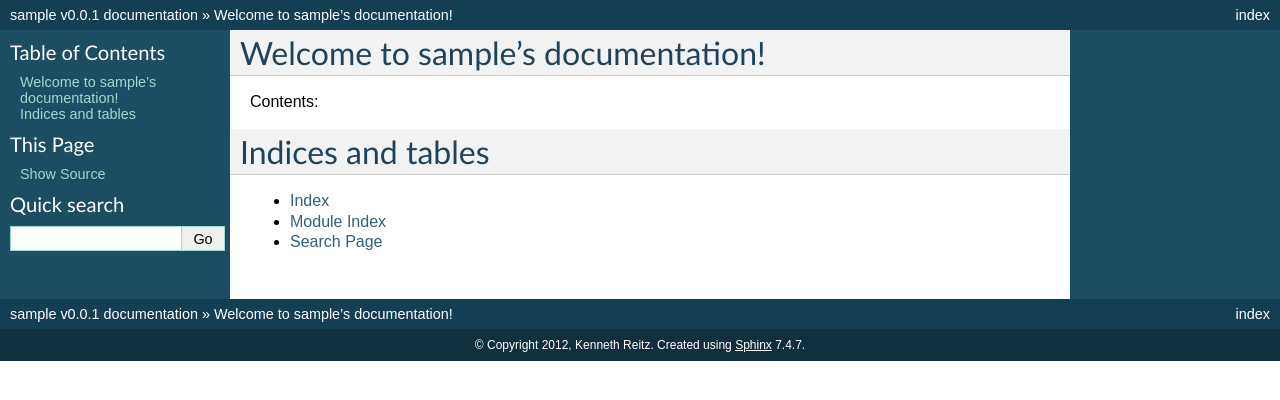
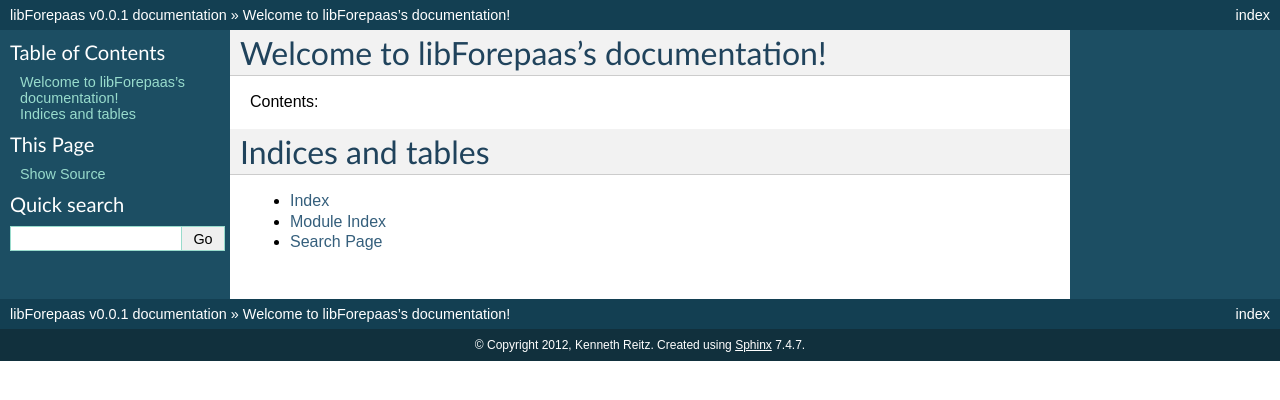
Before and after one commit to JonasVallat94/libForepaas, a Sphinx documentation site: the page built from docs/index.rst, in a window 1280 px wide. Shown: the top 400 px of the page. Built offline with Sphinx 7.4.7, drawn with Linux system fonts in a browser that asks for light colours.

Commit message:
changed name

```diff
--- a/docs/conf.py
+++ b/docs/conf.py
@@ -1,6 +1,6 @@
 # -*- coding: utf-8 -*-
 #
-# sample documentation build configuration file, created by
+# libForepaas documentation build configuration file, created by
 # sphinx-quickstart on Mon Apr 16 21:22:43 2012.
 #
 # This file is execfile()d with the current directory set to its containing dir.
@@ -40,7 +40,7 @@
 master_doc = 'index'
 
 # General information about the project.
-project = u'sample'
+project = u'libForepaas'
 copyright = u'2012, Kenneth Reitz'
 
 # The version info for the project you're documenting, acts as replacement for
@@ -164,7 +164,7 @@
 #html_file_suffix = None
 
 # Output file base name for HTML help builder.
-htmlhelp_basename = 'sampledoc'
+htmlhelp_basename = 'libForepaasdoc'
 
 
 # -- Options for LaTeX output --------------------------------------------------
@@ -183,7 +183,7 @@
 # Grouping the document tree into LaTeX files. List of tuples
 # (source start file, target name, title, author, documentclass [howto/manual]).
 latex_documents = [
-  ('index', 'sample.tex', u'sample Documentation',
+  ('index', 'libForepaas.tex', u'libForepaas Documentation',
    u'Kenneth Reitz', 'manual'),
 ]
 
@@ -213,7 +213,7 @@
 # One entry per manual page. List of tuples
 # (source start file, name, description, authors, manual section).
 man_pages = [
-    ('index', 'sample', u'sample Documentation',
+    ('index', 'libForepaas', u'libForepaas Documentation',
      [u'Kenneth Reitz'], 1)
 ]
 
@@ -227,8 +227,8 @@
 # (source start file, target name, title, author,
 #  dir menu entry, description, category)
 texinfo_documents = [
-  ('index', 'sample', u'sample Documentation',
-   u'Kenneth Reitz', 'sample', 'One line description of project.',
+  ('index', 'libForepaas', u'libForepaas Documentation',
+   u'Kenneth Reitz', 'libForepaas', 'One line description of project.',
    'Miscellaneous'),
 ]
 
--- a/docs/index.rst
+++ b/docs/index.rst
@@ -1,9 +1,9 @@
-.. sample documentation master file, created by
+.. libForepaas documentation master file, created by
    sphinx-quickstart on Mon Apr 16 21:22:43 2012.
    You can adapt this file completely to your liking, but it should at least
    contain the root `toctree` directive.
 
-Welcome to sample's documentation!
+Welcome to libForepaas's documentation!
 ==================================
 
 Contents:
--- a/setup.py
+++ b/setup.py
@@ -12,13 +12,13 @@
     license = f.read()
 
 setup(
-    name='sample',
+    name='libForepaas',
     version='0.2.0',
     description='Sample package for Python-Guide.org',
     long_description=readme,
     author='Kenneth Reitz',
     author_email='me@kennethreitz.com',
-    url='https://github.com/kennethreitz/samplemod',
+    url='https://github.com/kennethreitz/libForepaasmod',
     license=license,
     packages=find_packages(exclude=('tests', 'docs'))
 )
```
Also changed, not shown: 4 other files.
